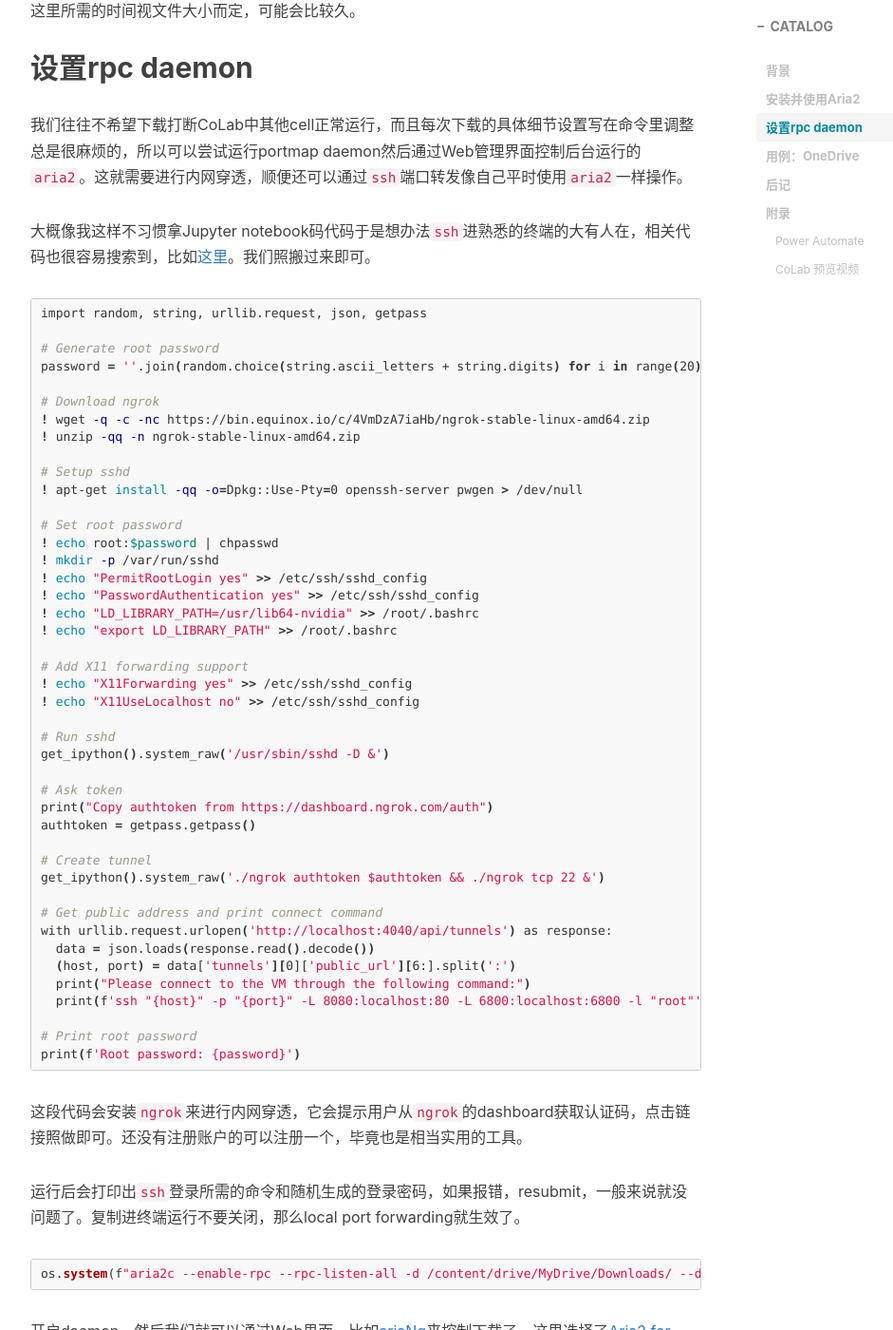
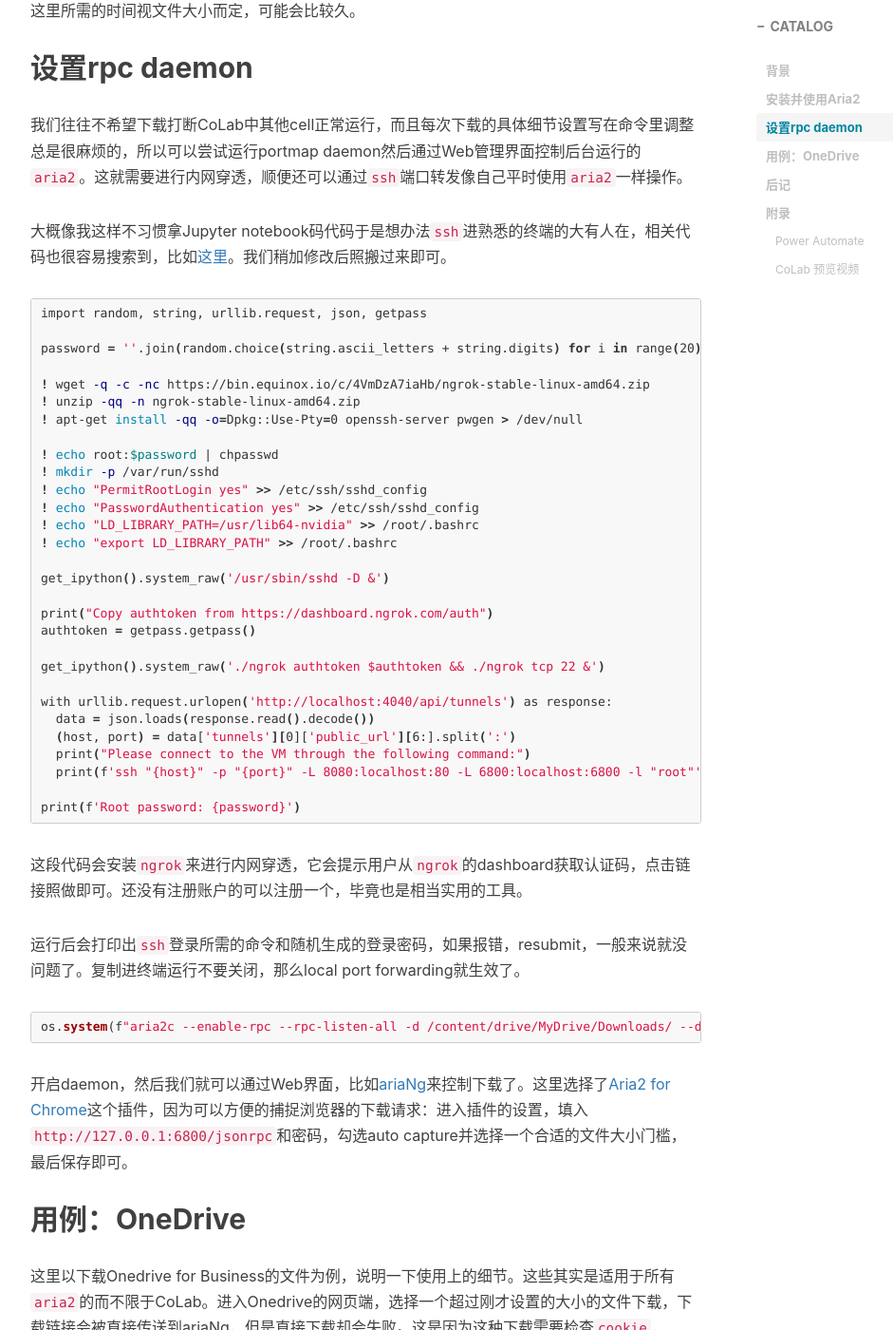
Before and after one commit to ZhangTianrong/ZhangTianrong.github.io, a Jekyll site: the page built from _posts/2020-12-26-Download-With-CoLab-Not-Recommanded-Though.md, in a window 1280 px wide and 1400 px high, scrolled down 2087 px. Shown: the whole window at 95% size, without its empty margins (233-1174 px from the left). Built offline with Jekyll 4.4.1, drawn with Linux system fonts in a browser that asks for light colours; nearby versions of some CDN libraries; some web fonts are replaced; comment, search, counter and statistics services are not loaded; some of the changed text lies outside the part shown.

Commit message:
Abridge code

````diff
--- a/_posts/2020-12-26-Download-With-CoLab-Not-Recommanded-Though.md
+++ b/_posts/2020-12-26-Download-With-CoLab-Not-Recommanded-Though.md
@@ -62,22 +62,17 @@ drive.mount(mountpoint, force_remount=True)
 
 我们往往不希望下载打断CoLab中其他cell正常运行，而且每次下载的具体细节设置写在命令里调整总是很麻烦的，所以可以尝试运行portmap daemon然后通过Web管理界面控制后台运行的`aria2`。这就需要进行内网穿透，顺便还可以通过`ssh`端口转发像自己平时使用`aria2`一样操作。
 
-大概像我这样不习惯拿Jupyter notebook码代码于是想办法`ssh`进熟悉的终端的大有人在，相关代码也很容易搜索到，比如[这里](https://github.com/shawwn/colab-tricks)。我们照搬过来即可。
+大概像我这样不习惯拿Jupyter notebook码代码于是想办法`ssh`进熟悉的终端的大有人在，相关代码也很容易搜索到，比如[这里](https://github.com/shawwn/colab-tricks)。我们稍加修改后照搬过来即可。
 
 ```sh
 import random, string, urllib.request, json, getpass
 
-# Generate root password
 password = ''.join(random.choice(string.ascii_letters + string.digits) for i in range(20))
 
-# Download ngrok
 ! wget -q -c -nc https://bin.equinox.io/c/4VmDzA7iaHb/ngrok-stable-linux-amd64.zip
 ! unzip -qq -n ngrok-stable-linux-amd64.zip
-
-# Setup sshd
 ! apt-get install -qq -o=Dpkg::Use-Pty=0 openssh-server pwgen > /dev/null
 
-# Set root password
 ! echo root:$password | chpasswd
 ! mkdir -p /var/run/sshd
 ! echo "PermitRootLogin yes" >> /etc/ssh/sshd_config
@@ -85,28 +80,19 @@ password = ''.join(random.choice(string.ascii_letters + string.digits) for i in
 ! echo "LD_LIBRARY_PATH=/usr/lib64-nvidia" >> /root/.bashrc
 ! echo "export LD_LIBRARY_PATH" >> /root/.bashrc
 
-# Add X11 forwarding support
-! echo "X11Forwarding yes" >> /etc/ssh/sshd_config
-! echo "X11UseLocalhost no" >> /etc/ssh/sshd_config
-
-# Run sshd
 get_ipython().system_raw('/usr/sbin/sshd -D &')
 
-# Ask token
 print("Copy authtoken from https://dashboard.ngrok.com/auth")
 authtoken = getpass.getpass()
 
-# Create tunnel
 get_ipython().system_raw('./ngrok authtoken $authtoken && ./ngrok tcp 22 &')
 
-# Get public address and print connect command
 with urllib.request.urlopen('http://localhost:4040/api/tunnels') as response:
   data = json.loads(response.read().decode())
   (host, port) = data['tunnels'][0]['public_url'][6:].split(':')
   print("Please connect to the VM through the following command:")
   print(f'ssh "{host}" -p "{port}" -L 8080:localhost:80 -L 6800:localhost:6800 -l "root"')
 
-# Print root password
 print(f'Root password: {password}')
 ```
 这段代码会安装`ngrok`来进行内网穿透，它会提示用户从`ngrok`的dashboard获取认证码，点击链接照做即可。还没有注册账户的可以注册一个，毕竟也是相当实用的工具。
@@ -163,10 +149,7 @@ save_path = input("Enter the path to the file to peek (you can find it in the le
 compressed_path = "/content/result_compressed.mp4"
 
 os.system(f"ffmpeg -i {save_path} -ss 00:00:30 -to 00:01:00 -strict -2 -vcodec libx264 -acodec copy {compressed_path}")
-print("Compression finished")
 
-print(r"If no video shown. Please download /content/result_compressed.mp4 " +
-      "from the left panel and verify it locally.")
 mp4 = open(compressed_path,'rb').read()
 data_url = "data:video/mp4;base64," + b64encode(mp4).decode()
 HTML("""
````
